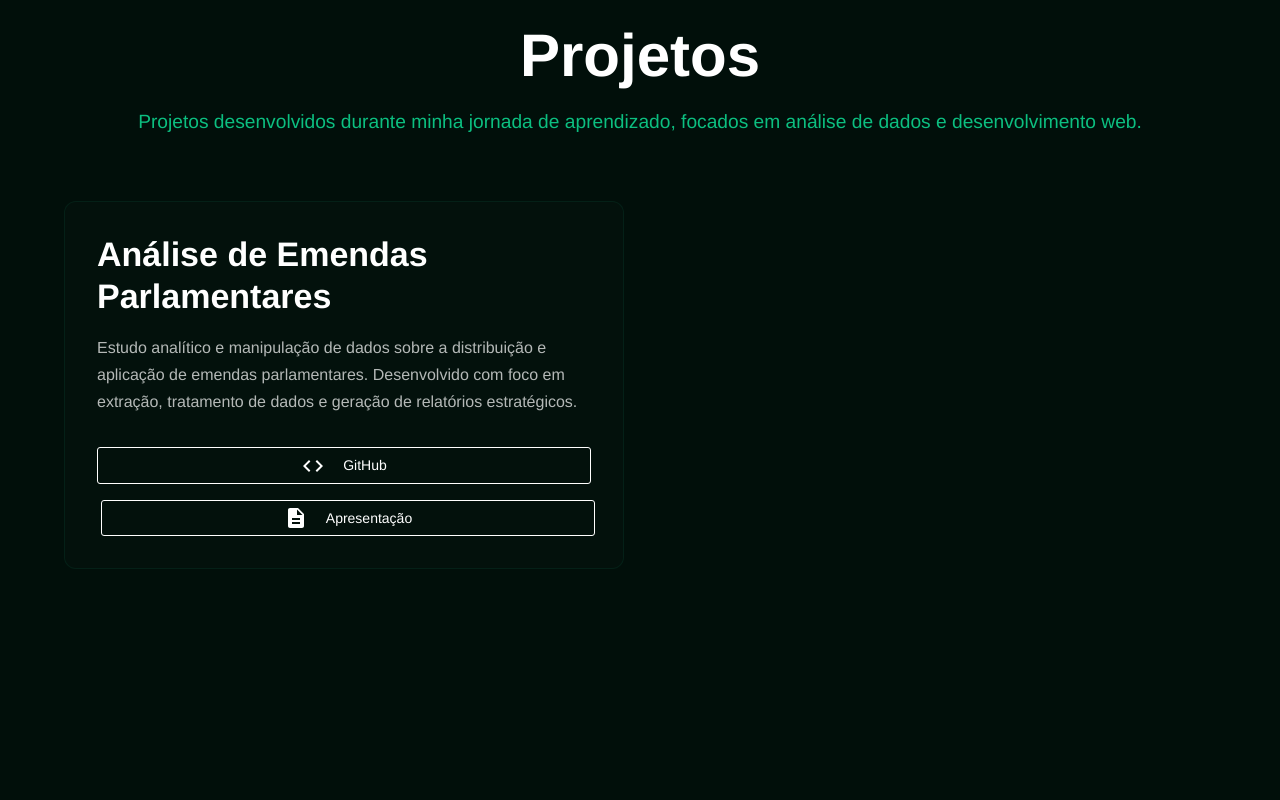
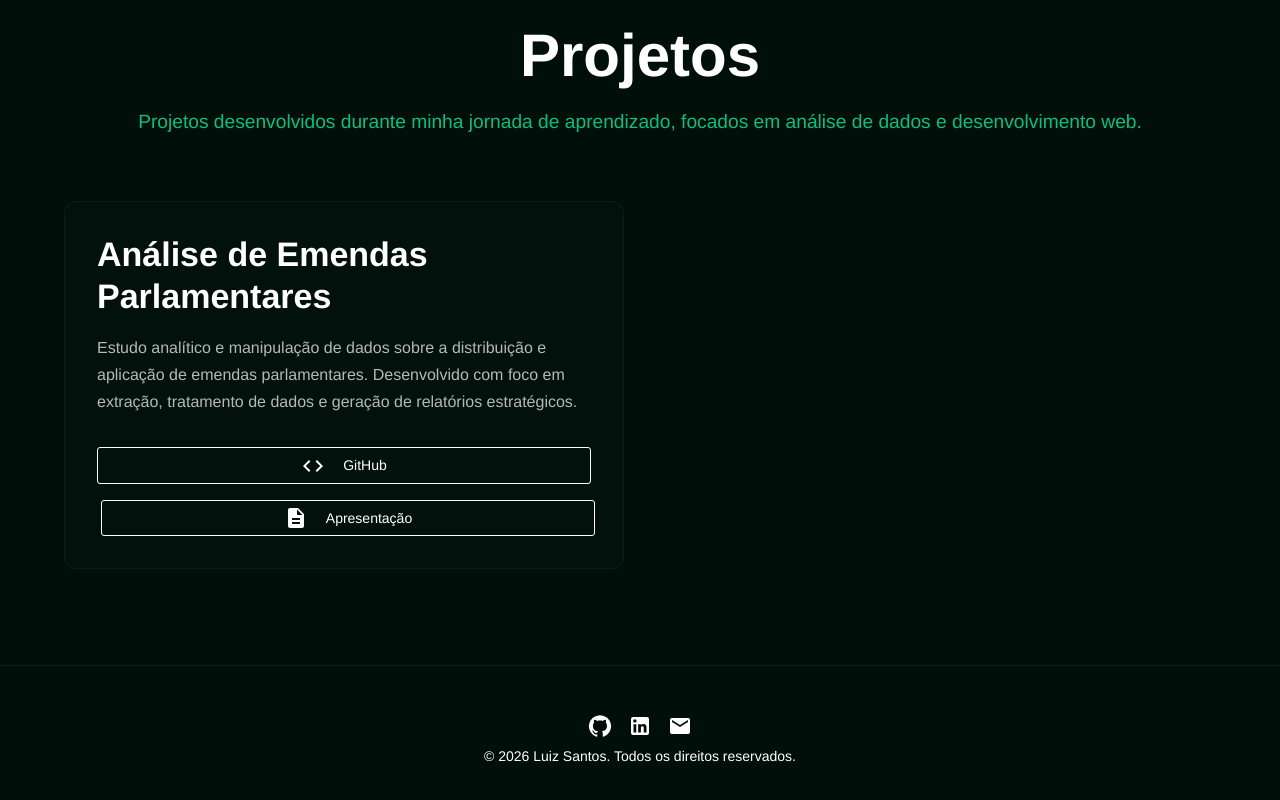
Before and after one commit to lfelipeos/portfolio, a React (Vite) app: page / in a window 1280 px wide. Shown: the part 1516-2316 px from the top of the page. Before the commit the page ends 2181 px from the top, so only its background shows below. Built offline with nearby package versions, Linux system fonts and the light colour scheme.

Commit message:
feat: implement Footer coomponent

```diff
--- /dev/null
+++ b/src/components/Footer/Footer.tsx
@@ -0,0 +1,48 @@
+import { Box, Container, Typography, IconButton, styled } from "@mui/material"
+import GitHubIcon from '@mui/icons-material/GitHub'
+import LinkedInIcon from '@mui/icons-material/LinkedIn'
+import EmailIcon from '@mui/icons-material/Email'
+
+const StyledFooter = styled(Box)(({ theme }) => ({
+    backgroundColor: theme.palette.primary.main.light,
+    color: theme.palette.primary.contrastText,
+    padding: "40px 0",
+    borderTop: `1px solid ${theme.palette.secondary.main}22`,
+    textAlign: "center",
+}));
+
+const Footer = () =>{
+    const currentYear = new Date().getFullYear();
+
+    const handleContactClick = () => {
+        const mailtoLink = "mailto:lfelipeos.1991@gmail.com?subject=Contato%20via%20portfólio&body=Olá%20Luiz%2C%0A%0AEstou%20entrando%20em%20contato%20com%20você%20através%20do%20seu%20site.%0A%0AAtenciosamente%2C";
+        const link = document.createElement('a');
+        link.href = mailtoLink;
+        document.body.appendChild(link);
+        link.click();
+        document.body.removeChild(link);
+    }
+
+    return (
+        <StyledFooter component="footer">
+            <Container maxWidth="lg">
+                <Box mt={2}>
+                    <IconButton href="https://github.com/lfelipeos" target="_blank" rel="noopener noreferrer" sx={{ color: "primary.contrastText", '&:hover': { color: "secondary.main" } }}>
+                        <GitHubIcon />
+                    </IconButton>
+                    <IconButton href="https://www.linkedin.com/in/lfelipeos" target="_blank" rel="noopener noreferrer" sx={{ color: "primary.contrastText", '&:hover': { color: "secondary.main" } }}>
+                        <LinkedInIcon />
+                    </IconButton>
+                    <IconButton onClick={handleContactClick} sx={{ color: "primary.contrastText", '&:hover': { color: "secondary.main" } }}>
+                        <EmailIcon />
+                    </IconButton>
+                </Box>
+                <Typography variant="body2" color="text.secondary">
+                    &copy; {currentYear} Luiz Santos. Todos os direitos reservados.
+                </Typography>
+            </Container>
+        </StyledFooter>
+    );
+};
+
+export default Footer;
--- a/src/pages/Home/Home.tsx
+++ b/src/pages/Home/Home.tsx
@@ -2,6 +2,7 @@ import NavBar from "../../components/NavBar/NavBar"
 import Hero from "./sections/Hero/Hero"
 import About from "./sections/About/About"
 import Projects from "./sections/Projects/Projects"
+import Footer from "../../components/Footer/Footer"
 
 const Home = () =>{
 
@@ -11,6 +12,7 @@ const Home = () =>{
         <Hero />
         <About />
         <Projects />
+        <Footer />
     </>
   )
 }
```
